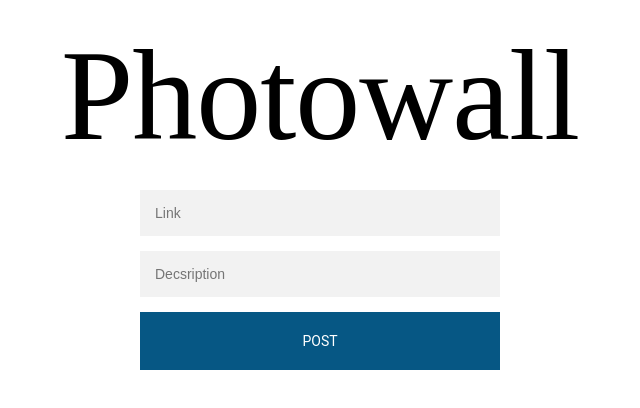
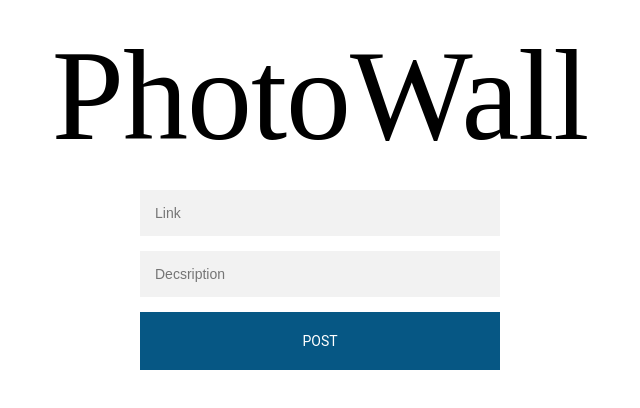
Before and after one commit to storiaca/photowall, a React (Create React App) app: page /AddPhoto in a window 1280 px wide. Shown: the top 408 px of the page, without its empty margins (320-960 px from the left). Built offline with nearby package versions, Linux system fonts and the light colour scheme; a web font is replaced by a local one.

Commit message:
Create link on title

```diff
--- a/src/Components/AddPhoto.js
+++ b/src/Components/AddPhoto.js
@@ -22,7 +22,6 @@
     render() {
         return  (
             <div>
-                <h1>Photowall</h1>
                 <div className="form">
                     <form onSubmit={this.handleSumbit}>
                         <input type="text" placeholder="Link" name="link"/>
--- a/src/Components/Main.js
+++ b/src/Components/Main.js
@@ -2,7 +2,7 @@
 import Title from './Title'
 import PhotoWall from './PhotoWall'
 import AddPhoto from './AddPhoto'
-import {Route} from 'react-router-dom'
+import {Route, Link} from 'react-router-dom'
 import {removePost} from '../redux/actions'
 
 class Main extends Component {
@@ -14,9 +14,11 @@
         console.log(this.props)
         return (
             <div>
+                <h1>
+                    <Link to="/">PhotoWall</Link>
+                </h1>
                 <Route exact path = "/" render={() =>(
                     <div>
-                        <Title title = {'Photowall'}/>
                         <PhotoWall {...this.props} />
                     </div>
                 )}/>
```
